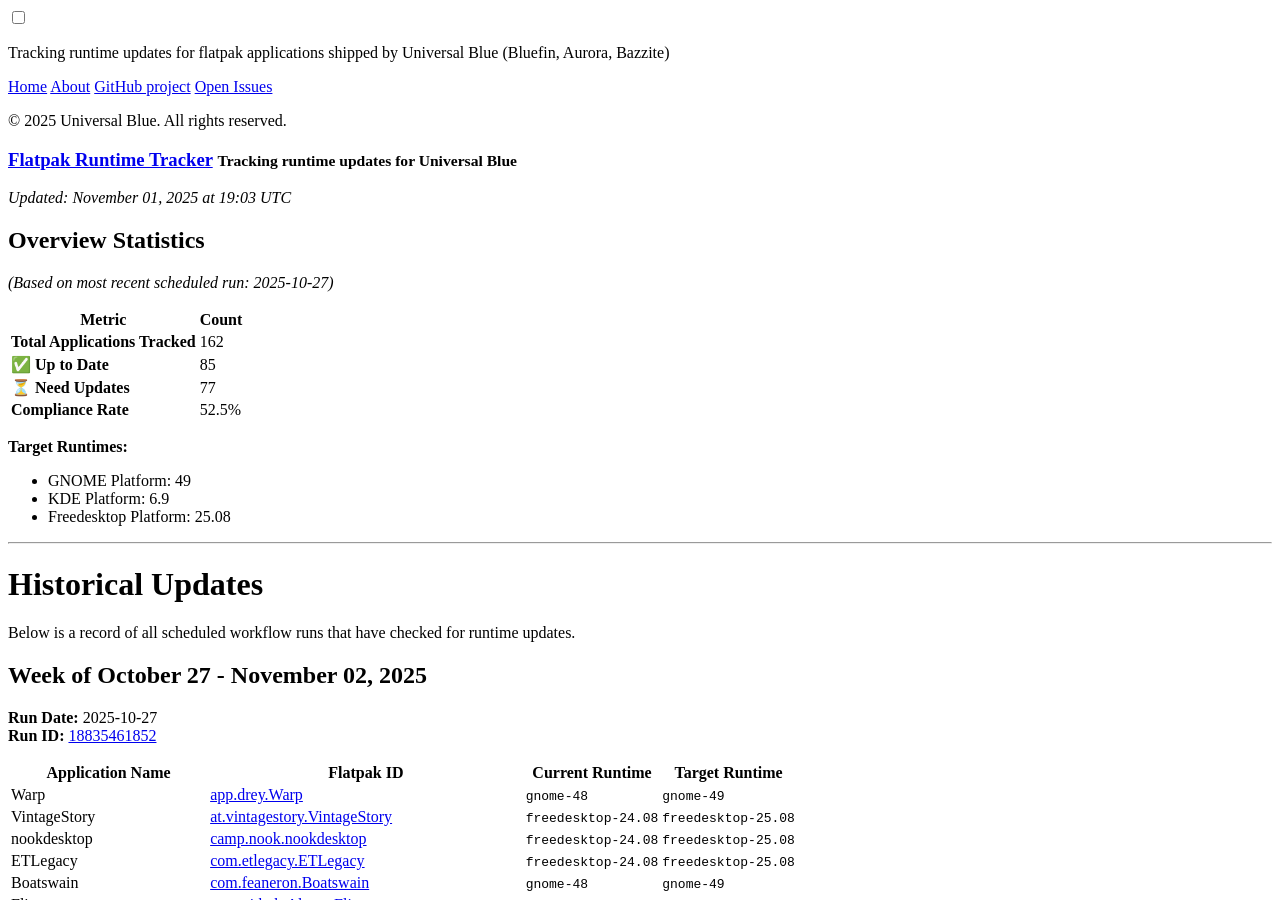
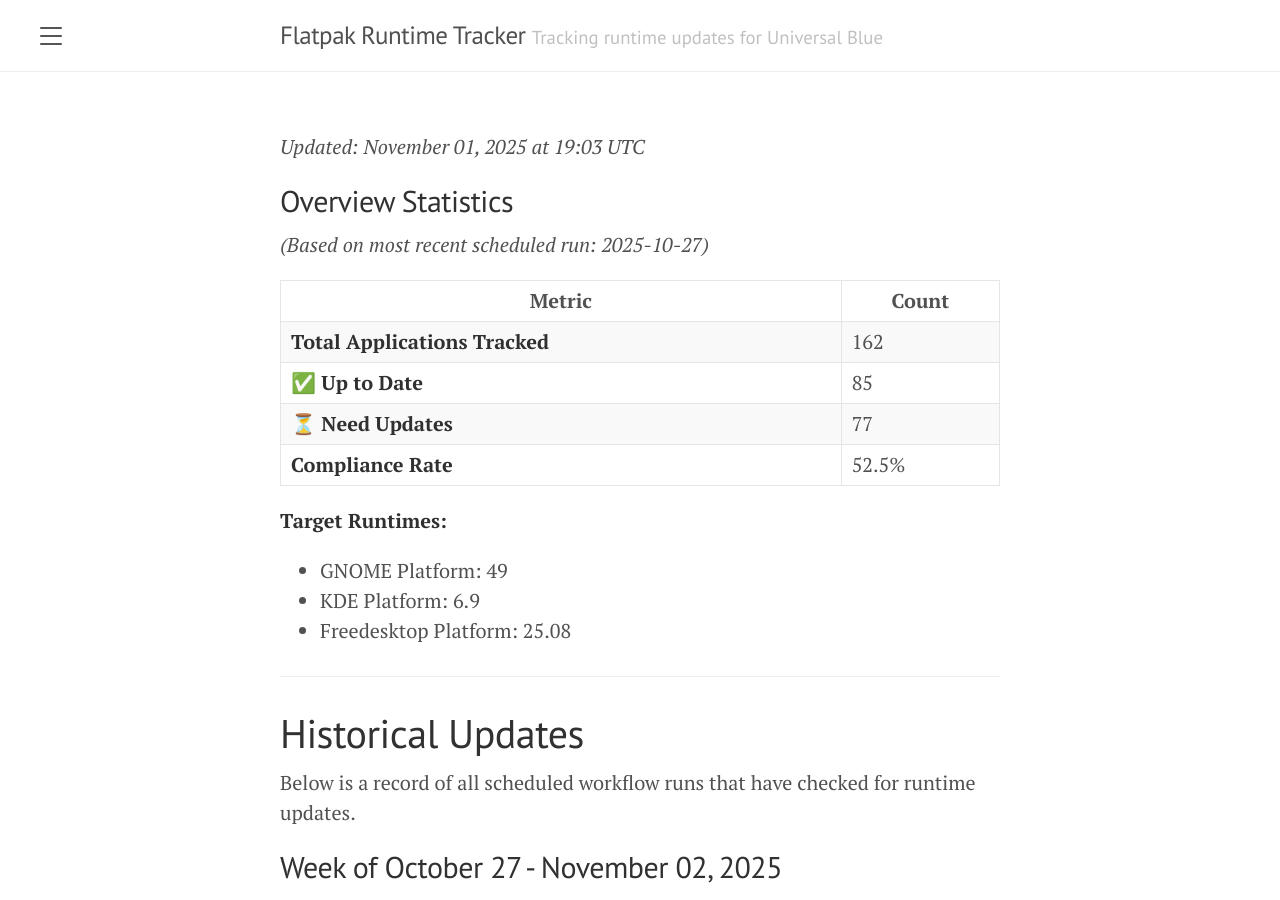
Before and after one commit to ublue-os/flatpak-tracker, a Jekyll site: the page built from index.md, in a window 1280 px wide and 900 px high. Built offline with Jekyll 4.4.1, drawn with Linux system fonts in a browser that asks for light colours; some of the changed lines change nothing that is shown.

Commit message:
Fix Jekyll baseurl to prevent doubled path in asset URLs
- Changed url from https://ublue-os.github.io/flatpak-tracker to https://ublue-os.github.io
- Keep baseurl as /flatpak-tracker
- This prevents absolute_url filter from doubling the path
- CSS and assets now load correctly at /flatpak-tracker/public/css/ instead of /flatpak-tracker/flatpak-tracker/public/css/

```diff
--- a/_config.yml
+++ b/_config.yml
@@ -2,7 +2,7 @@
 title: Flatpak Runtime Tracker
 tagline: 'Tracking runtime updates for Universal Blue'
 description: 'Tracking runtime updates for flatpak applications shipped by Universal Blue (Bluefin, Aurora, Bazzite)'
-url: https://ublue-os.github.io/flatpak-tracker
+url: https://ublue-os.github.io
 baseurl: '/flatpak-tracker'
 permalink: pretty
 
```
